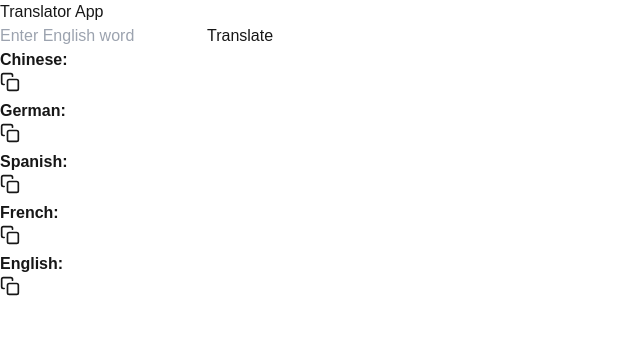
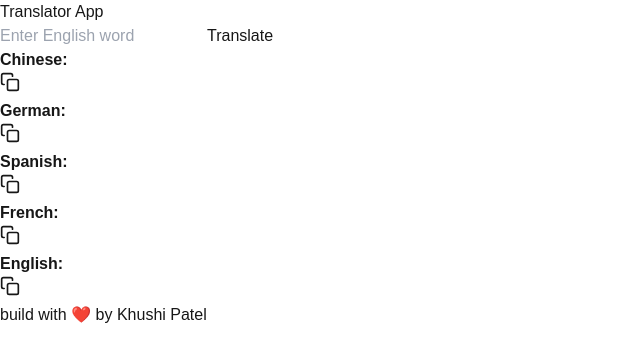
Before and after one commit to khushi2706/word-translator, a Next.js app: page / in a window 1280 px wide. Shown: the top 362 px of the page, without its empty margins (0-640 px from the left). Built offline with nearby package versions, Linux system fonts and the light colour scheme.

Commit message:
footer added

```diff
--- a/app/page.js
+++ b/app/page.js
@@ -61,6 +61,7 @@ export default function Translator() {
   };
 
   return (
+    <>
       <div className="min-h-screen bg-gray-50 flex flex-col items-center justify-center p-4">
         <h1 className="text-2xl font-bold mb-6">Translator App</h1>
         <div className="w-full max-w-md bg-white shadow-md rounded-lg p-6">
@@ -115,5 +116,12 @@ export default function Translator() {
           )}
         </div>
       </div>
+
+      <footer className="mt-6 text-center text-gray-500">
+        <p>
+          build with ❤️ by <a href="https://www.linkedin.com/in/khushi-patel-7854151b6/" target="_blank" rel="noopener noreferrer" className="text-purple-500 hover:underline">Khushi Patel</a>
+        </p>
+      </footer>
+    </>
   );
 }
```
Lines whose indentation alone changed are shown as unchanged.
